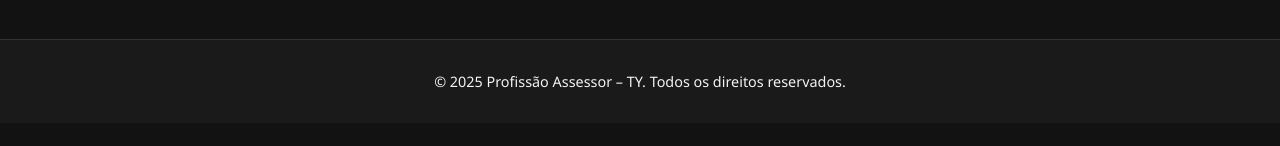
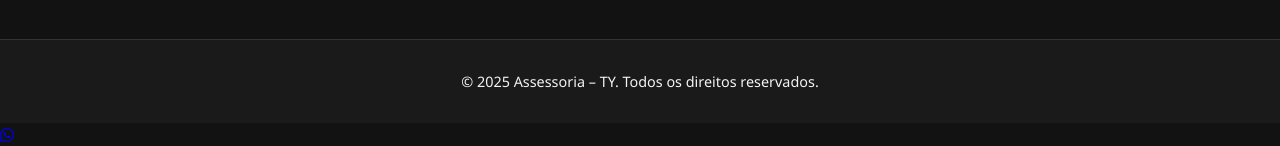
Before and after one commit to diegolimatavaresursini/TY, a plain HTML site: page index.html in a window 1280 px wide. Shown: the part 1901-2047 px from the top of the page. Before the commit the page ends 2024 px from the top, so only its background shows below. Drawn offline with Linux system fonts and the light colour scheme.

Commit message:
Update index.html

```diff
--- a/index.html
+++ b/index.html
@@ -3,7 +3,7 @@
 <head>
   <meta charset="UTF-8" />
   <meta name="viewport" content="width=device-width, initial-scale=1.0" />
-  <title>Profissão Assessor – TY</title>
+  <title>Assessoria – TY</title>
   <link rel="stylesheet" href="https://cdnjs.cloudflare.com/ajax/libs/font-awesome/6.4.0/css/all.min.css" />
   <style>
     :root {
@@ -243,10 +243,10 @@
   </section>
 
   <footer>
-    <p>&copy; 2025 Profissão Assessor – TY. Todos os direitos reservados.</p>
+    <p>&copy; 2025 Assessoria – TY. Todos os direitos reservados.</p>
   </footer>
 
-  <a href="https://wa.me/554831970345" class="whatsapp-float" target="_blank">
+  <a href="https://wa.me/551397740518 class="whatsapp-float" target="_blank">
     <i class="fab fa-whatsapp"></i>
   </a>
 
```
